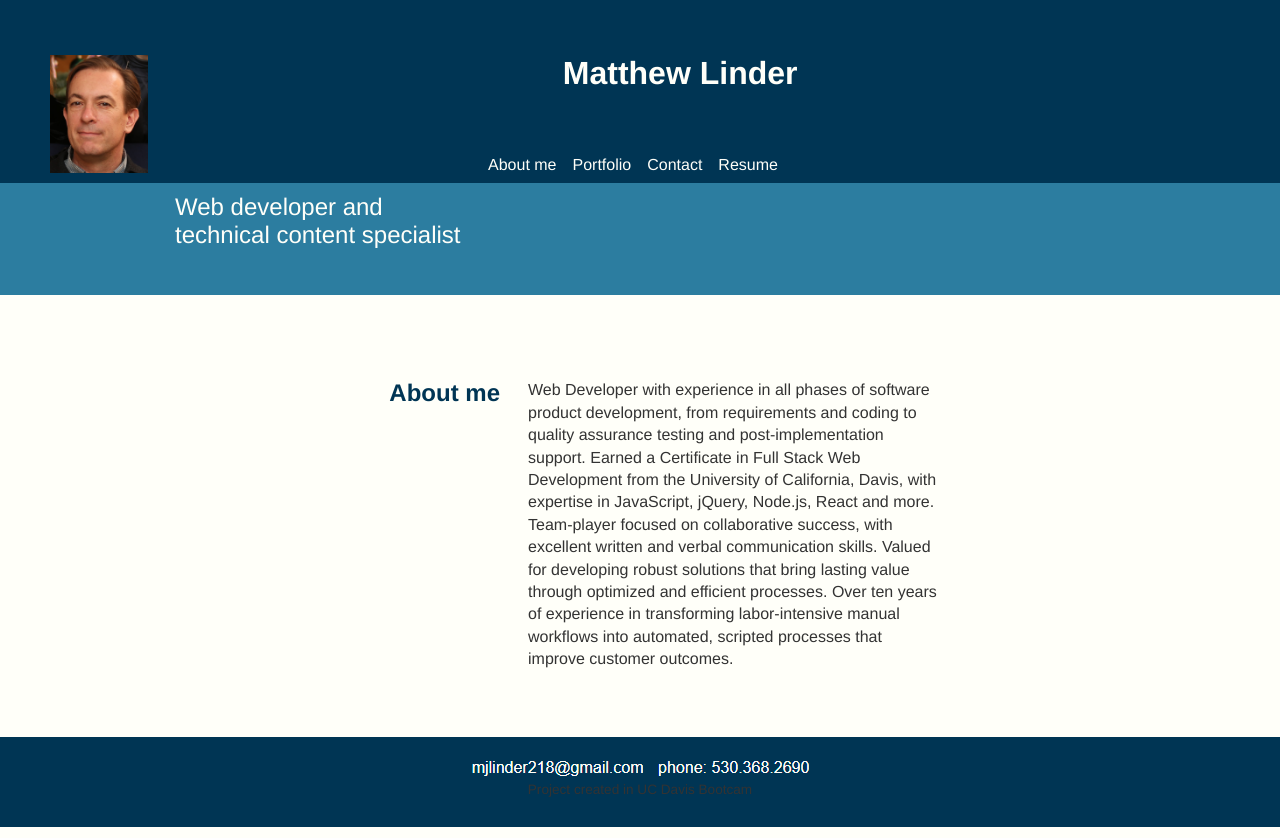
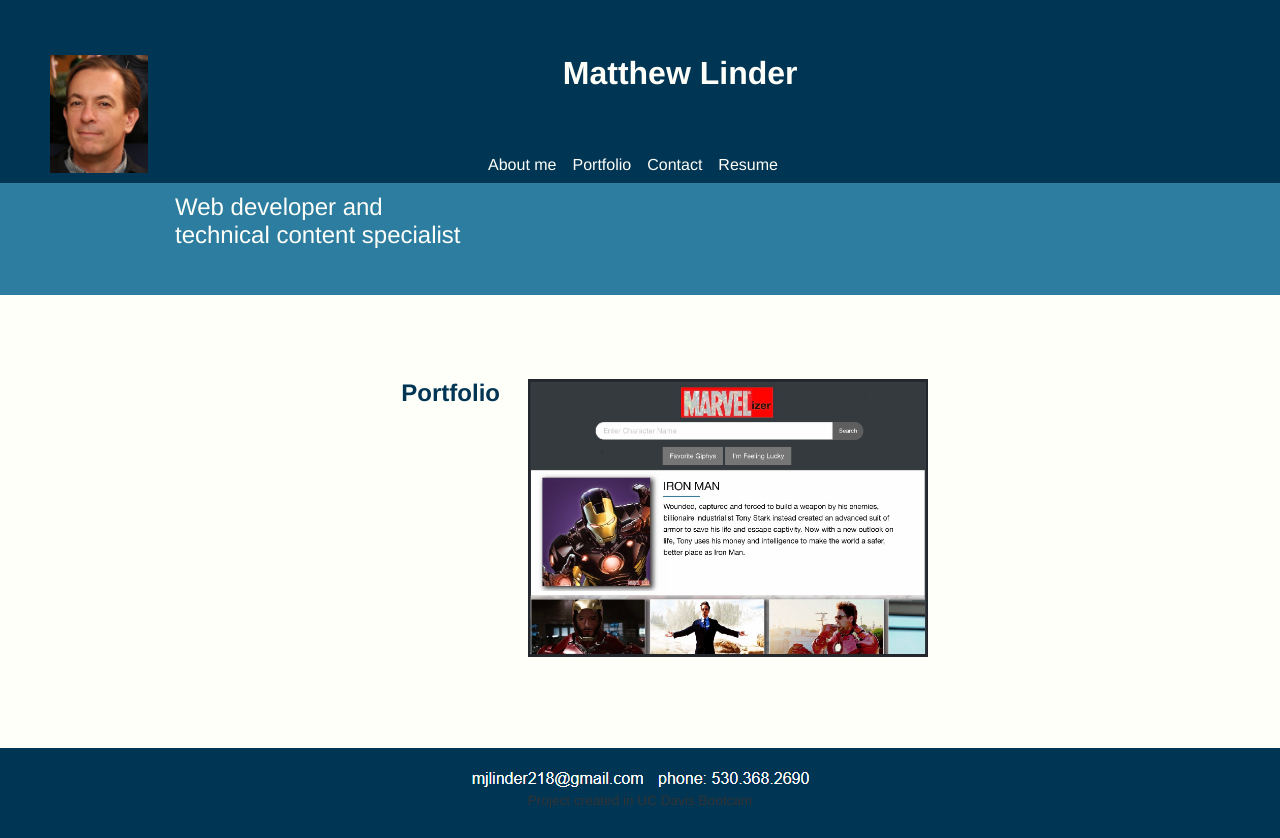
Before and after one commit to mlin901/mjl_reactportfolio, a React (Create React App) app: page / in a window 1280 px wide. Built offline with nearby package versions, Linux system fonts and the light colour scheme.

Commit message:
Attempt at using PUBLIC_URL to get links in GitHub pages project to work better

```diff
--- a/src/App.js
+++ b/src/App.js
@@ -6,8 +6,13 @@ import Contact from './Contact';
 import Resume from './Resume';
 import Footer from './Footer';
 import { BrowserRouter as Router, Route, Switch } from 'react-router-dom';
+// require('dotenv').config();
+
+
 
 function App() {
+
+  // const puburl = process.env.PUBLIC_URL;
   return (
     <Router>
       <div className="App">
@@ -22,7 +27,7 @@ function App() {
 
         <div className="content">
         <Switch>
-          <Route path="/portfolio">
+          <Route path={process.env.PUBLIC_URL + '/'}>
             <Portfolio />
           </Route>
           <Route path="/contact">
--- a/src/Navbar.js
+++ b/src/Navbar.js
@@ -10,7 +10,7 @@ const Navbar = () => {
       <h1>{ name }</h1>
       <ul className="links">
         <li><Link to="/">About me</Link></li>
-        <li><Link to="/portfolio">Portfolio</Link></li>
+        <li><Link to={process.env.PUBLIC_URL + '/portfolio'}>Portfolio</Link></li>
         <li><Link to="/contact">Contact</Link></li>
         <li><Link to="/resume">Resume</Link></li>
       </ul>
```
